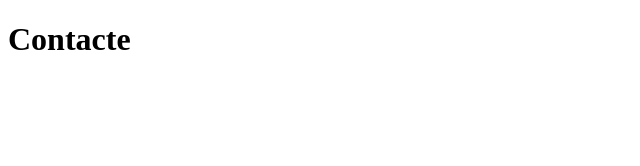
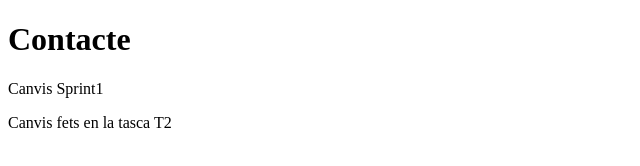
Before and after one commit to saboritarroyo-cell/RA2-PR3-GitKraken, a plain HTML site: page contacte.html in a window 1280 px wide. Shown: the whole page, without its empty margins (0-640 px from the left). Drawn offline with Linux system fonts and the light colour scheme.

Commit message:
T2: afegeix el contingut de la tasca T2 a contacte.html

```diff
--- a/contacte.html
+++ b/contacte.html
@@ -6,5 +6,7 @@
 </head>
 <body>
     <h1>Contacte</h1>
+    <p>Canvis Sprint1</p>
+    <p>Canvis fets en la tasca T2</p>
 </body>
 </html>
```
